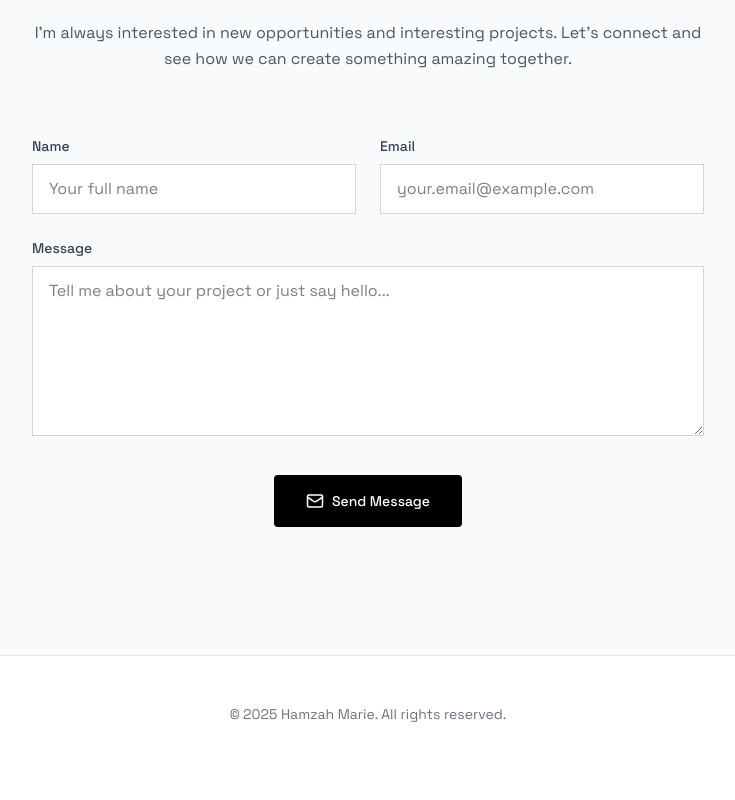
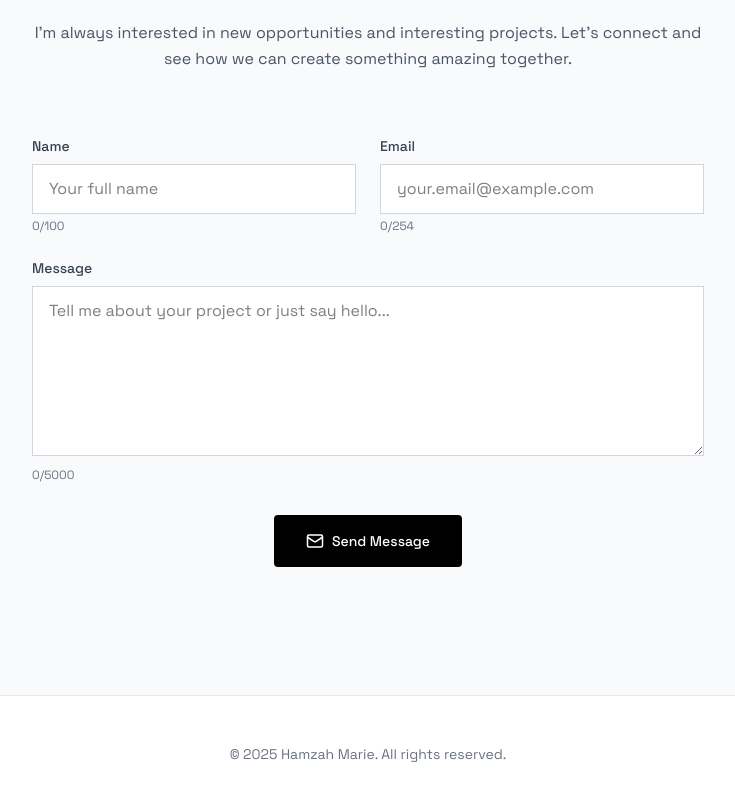
Before and after one commit to HamzahM03/personal-portfolio, a Next.js app in the folder my-app/: page / in a window 1280 px wide. Shown: the part 4926-5726 px from the top of the page, without its empty margins (272-1007 px from the left). Before the commit the page ends 5698 px from the top, so only its background shows below. Built offline with nearby package versions, Linux system fonts and the light colour scheme.

Commit message:
Added character counts and max characters to each input field in contact section

```diff
--- a/my-app/src/components/Contact.tsx
+++ b/my-app/src/components/Contact.tsx
@@ -10,32 +10,46 @@ type SubmitState = {
   error: string;
 };
 
+const NAME_MAX = 100;
+const EMAIL_MAX = 254;
+const MESSAGE_MAX = 5000;
+
 export default function Contact() {
   const [status, setStatus] = useState<SubmitState>({ loading: false, ok: false, error: "" });
+
+  // controlled values so we can show counters
+  const [name, setName] = useState("");
+  const [email, setEmail] = useState("");
+  const [message, setMessage] = useState("");
 
   async function onSubmit(e: React.FormEvent<HTMLFormElement>) {
     e.preventDefault();
     setStatus({ loading: true, ok: false, error: "" });
 
-    const form = e.currentTarget;
-    const formData = new FormData(form);
-    const payload = Object.fromEntries(formData.entries());
+    try {
+      const payload = { name, email, message, website: "" }; // keep honeypot empty
 
-    try {
       const res = await fetch("/api/contact", {
         method: "POST",
         headers: { "Content-Type": "application/json" },
         body: JSON.stringify(payload),
       });
+
       const data = await res.json();
       if (!res.ok) throw new Error(data?.error || "Failed to send");
+
       setStatus({ loading: false, ok: true, error: "" });
-      form.reset();
+      // reset values + counters
+      setName("");
+      setEmail("");
+      setMessage("");
     } catch (err: unknown) {
       const msg = err instanceof Error ? err.message : "Something went wrong";
       setStatus({ loading: false, ok: false, error: msg });
     }
   }
+
+  const nearLimit = (len: number, max: number) => max - len <= 20; // highlight when close
 
   return (
     <Section id="contact" className="py-32 px-6 lg:px-8 bg-gray-50">
@@ -62,10 +76,21 @@ export default function Contact() {
                 id="name"
                 name="name"
                 required
+                maxLength={NAME_MAX}
+                value={name}
+                onChange={(e) => setName(e.target.value)}
                 className="w-full px-4 py-3 border border-gray-300 focus:border-black outline-none transition-colors bg-white"
                 placeholder="Your full name"
+                aria-describedby="name-count"
               />
+              <div
+                id="name-count"
+                className={`mt-1 text-xs ${nearLimit(name.length, NAME_MAX) ? "text-amber-600" : "text-gray-500"}`}
+              >
+                {name.length}/{NAME_MAX}
+              </div>
             </div>
+
             <div>
               <label htmlFor="email" className="block text-sm font-medium text-gray-700 mb-2">
                 Email
@@ -75,9 +100,19 @@ export default function Contact() {
                 id="email"
                 name="email"
                 required
+                maxLength={EMAIL_MAX}
+                value={email}
+                onChange={(e) => setEmail(e.target.value)}
                 className="w-full px-4 py-3 border border-gray-300 focus:border-black outline-none transition-colors bg-white"
                 placeholder="your.email@example.com"
+                aria-describedby="email-count"
               />
+              <div
+                id="email-count"
+                className={`mt-1 text-xs ${nearLimit(email.length, EMAIL_MAX) ? "text-amber-600" : "text-gray-500"}`}
+              >
+                {email.length}/{EMAIL_MAX}
+              </div>
             </div>
           </div>
 
@@ -90,9 +125,19 @@ export default function Contact() {
               name="message"
               rows={6}
               required
+              maxLength={MESSAGE_MAX}
+              value={message}
+              onChange={(e) => setMessage(e.target.value)}
               className="w-full px-4 py-3 border border-gray-300 focus:border-black outline-none transition-colors resize-vertical bg-white"
               placeholder="Tell me about your project or just say hello..."
+              aria-describedby="message-count"
             />
+            <div
+              id="message-count"
+              className={`mt-1 text-xs ${nearLimit(message.length, MESSAGE_MAX) ? "text-amber-600" : "text-gray-500"}`}
+            >
+              {message.length}/{MESSAGE_MAX}
+            </div>
           </div>
 
           <div className="text-center pt-2">
```
